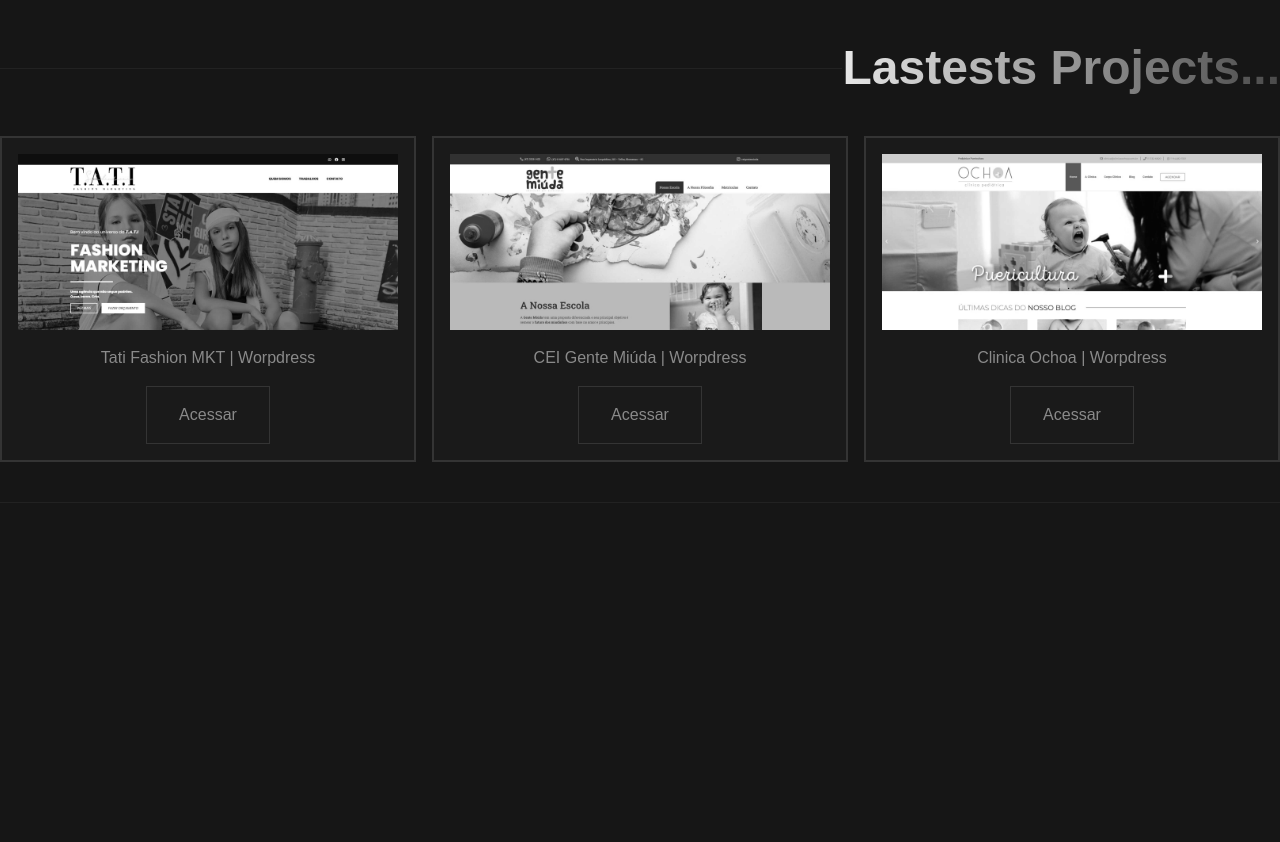
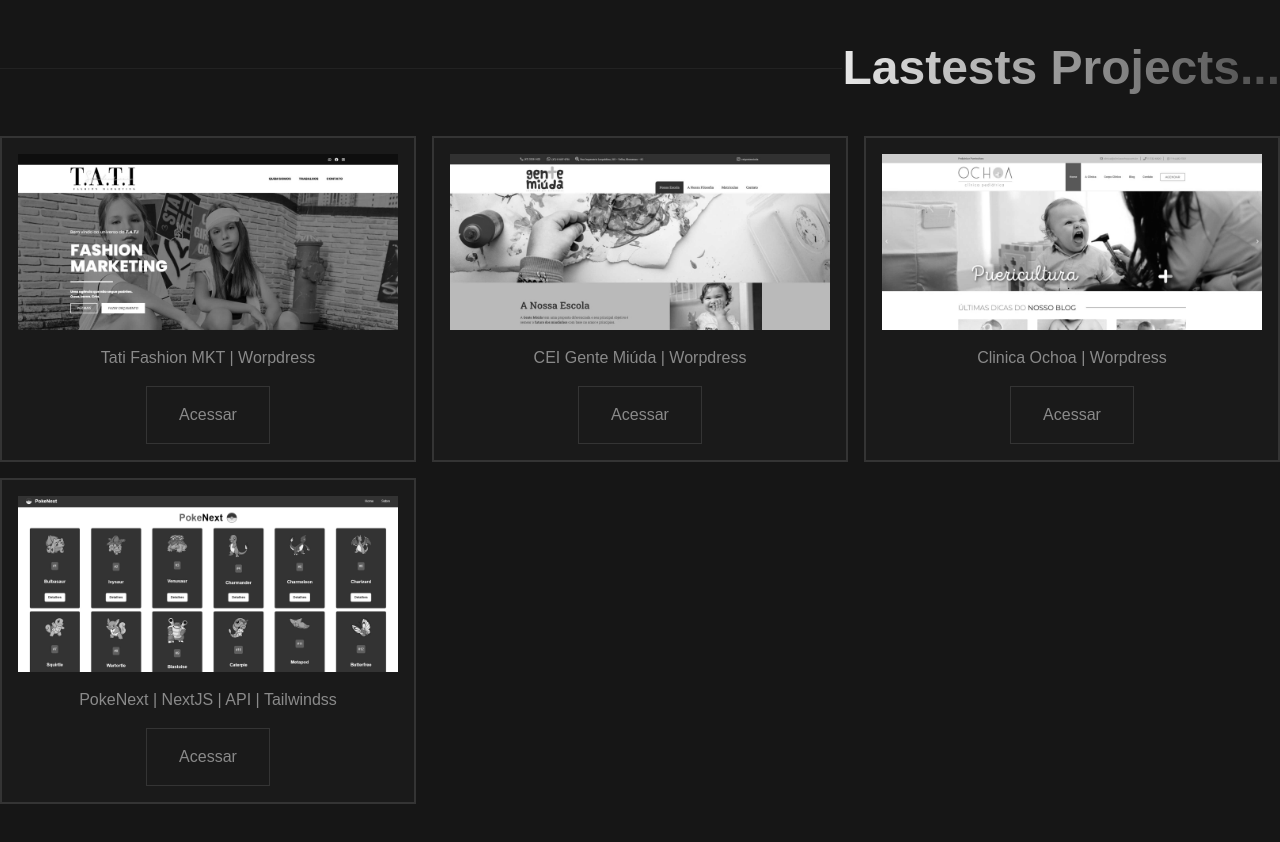
Before and after one commit to tiago-coderia/renderiadesign, a Next.js app: page /components/LastProjects in a window 1280 px wide. Shown: the top 842 px of the page. Before the commit the page ends 800 px from the top, so only its background shows below. Built offline with nearby package versions, Linux system fonts and the light colour scheme.

Commit message:
inserido Pokenext

```diff
--- a/pages/components/LastProjects/index.js
+++ b/pages/components/LastProjects/index.js
@@ -32,6 +32,11 @@ const LastProjects = () => {
           descricao="Clinica Ochoa | Worpdress"
           endereco="http://clinicaochoa.com.br"
         />
+        <CardPortfolio
+          imgname="site-pokenext"
+          descricao="PokeNext | NextJS | API | Tailwindss"
+          endereco="https://pokenext-m8vuf1zyl-tiago-coding.vercel.app/"
+        />
       </div>
     </div>
   );
```
Also changed, not shown: public/site-pokenext.jpg (added).
